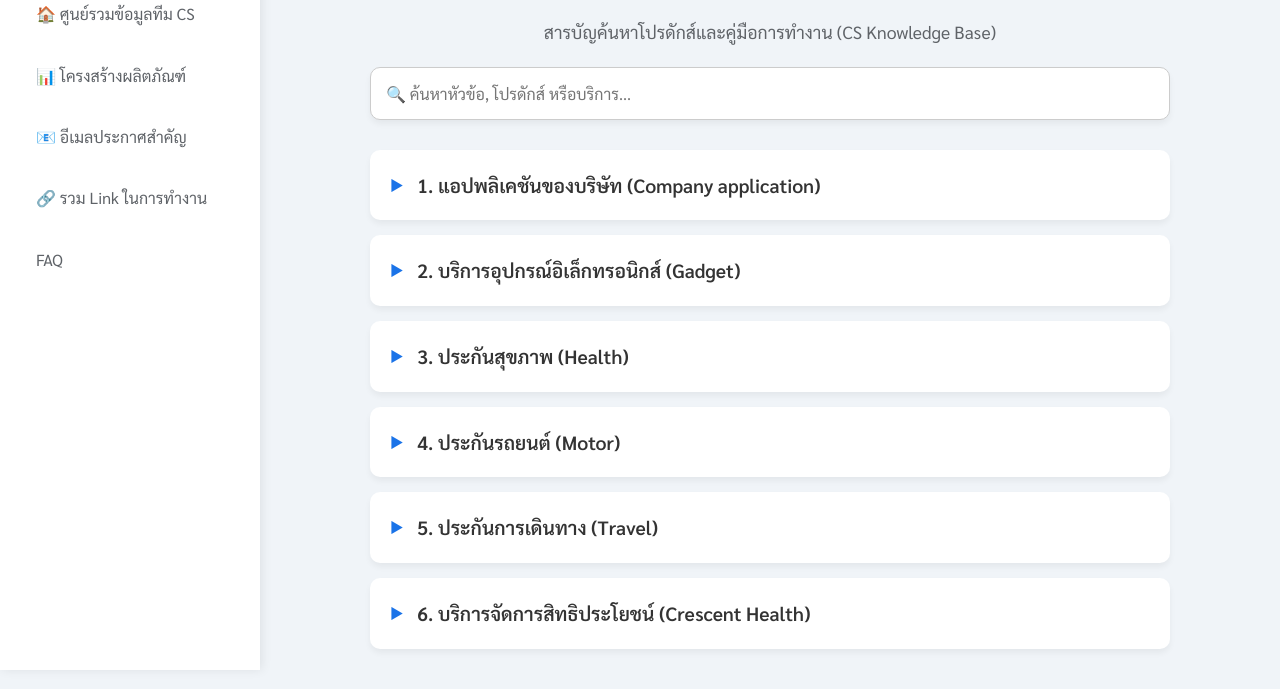
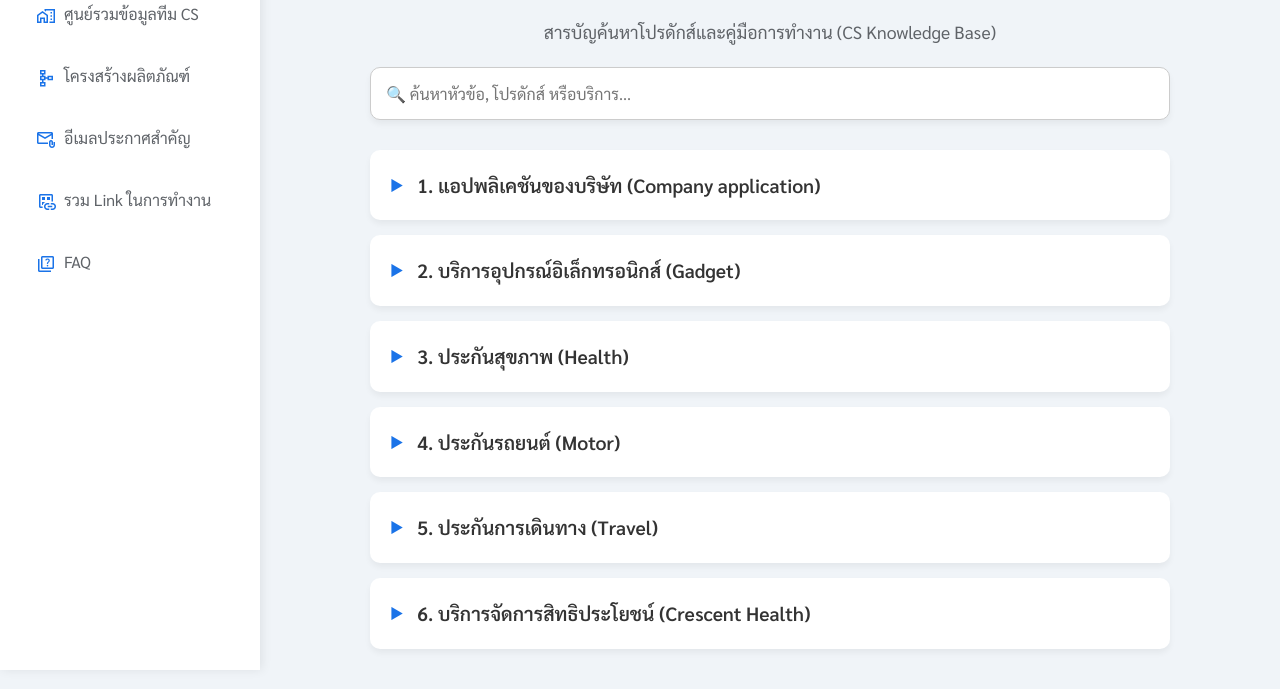
Before and after one commit to porpaperclip-lab/csteamknowledgebase, a plain HTML site: page index.html in a window 1280 px wide. Shown: the part 130-819 px from the top of the page. Drawn offline with nearby package versions, Linux system fonts and the light colour scheme.

Commit message:
Update index.html

```diff
--- a/index.html
+++ b/index.html
@@ -5,6 +5,8 @@
     <meta name="viewport" content="width=device-width, initial-scale=1.0">
     <title>CS Knowledge Base - สารบัญโปรดักส์และข้อมูลของทีม CS</title>
     <link href="https://fonts.googleapis.com/css2?family=Sarabun:wght@300;400;600;700&display=swap" rel="stylesheet">
+
+    <link rel="stylesheet" href="https://fonts.googleapis.com/css2?family=Material+Symbols+Outlined:opsz,wght,FILL,GRAD@20..48,100..700,0..1,-50..200" />
 
     <style>
         :root {
@@ -239,11 +241,11 @@
    <!-- ================= ส่วนของแถบเมนูด้านบน ================= -->
    <nav class="navbar">
     <div class="menu-header">MENU</div>
-    <a href="https://porpaperclip-lab.github.io/csteamknowledgebase/#">🏠 ศูนย์รวมข้อมูลทีม CS</a>
-    <a href="https://porpaperclip-lab.github.io/csteam-trainer/">📊 โครงสร้างผลิตภัณฑ์</a>
-    <a href="https://porpaperclip-lab.github.io/emailbriefing">📧 อีเมลประกาศสำคัญ</a>
-    <a href="https://porpaperclip-lab.github.io/consolidatework-relatedlinks/">🔗 รวม Link ในการทำงาน</a>
-    <a href="https://porpaperclip-lab.github.io/csteamfaq/">FAQ</a>
+    <a href="https://porpaperclip-lab.github.io/csteamknowledgebase/#"><span class="material-symbols-outlined" style="font-size: 20px; vertical-align: middle; margin-right: 8px; color: #1a73e8;">home_work</span>ศูนย์รวมข้อมูลทีม CS</a>
+    <a href="https://porpaperclip-lab.github.io/csteam-trainer/"><span class="material-symbols-outlined" style="font-size: 20px; vertical-align: middle; margin-right: 8px; color: #1a73e8;">schema</span>โครงสร้างผลิตภัณฑ์</a>
+    <a href="https://porpaperclip-lab.github.io/emailbriefing"><span class="material-symbols-outlined" style="font-size: 20px; vertical-align: middle; margin-right: 8px; color: #1a73e8;">attach_email</span>อีเมลประกาศสำคัญ</a>
+    <a href="https://porpaperclip-lab.github.io/consolidatework-relatedlinks/"><span class="material-symbols-outlined" style="font-size: 20px; vertical-align: middle; margin-right: 8px; color: #1a73e8;">dataset_linked</span>รวม Link ในการทำงาน</a>
+    <a href="https://porpaperclip-lab.github.io/csteamfaq/"><span class="material-symbols-outlined" style="font-size: 20px; vertical-align: middle; margin-right: 8px; color: #1a73e8;">quiz</span>FAQ</a>
 </nav>
     <!-- ======================================================== -->
 
```
